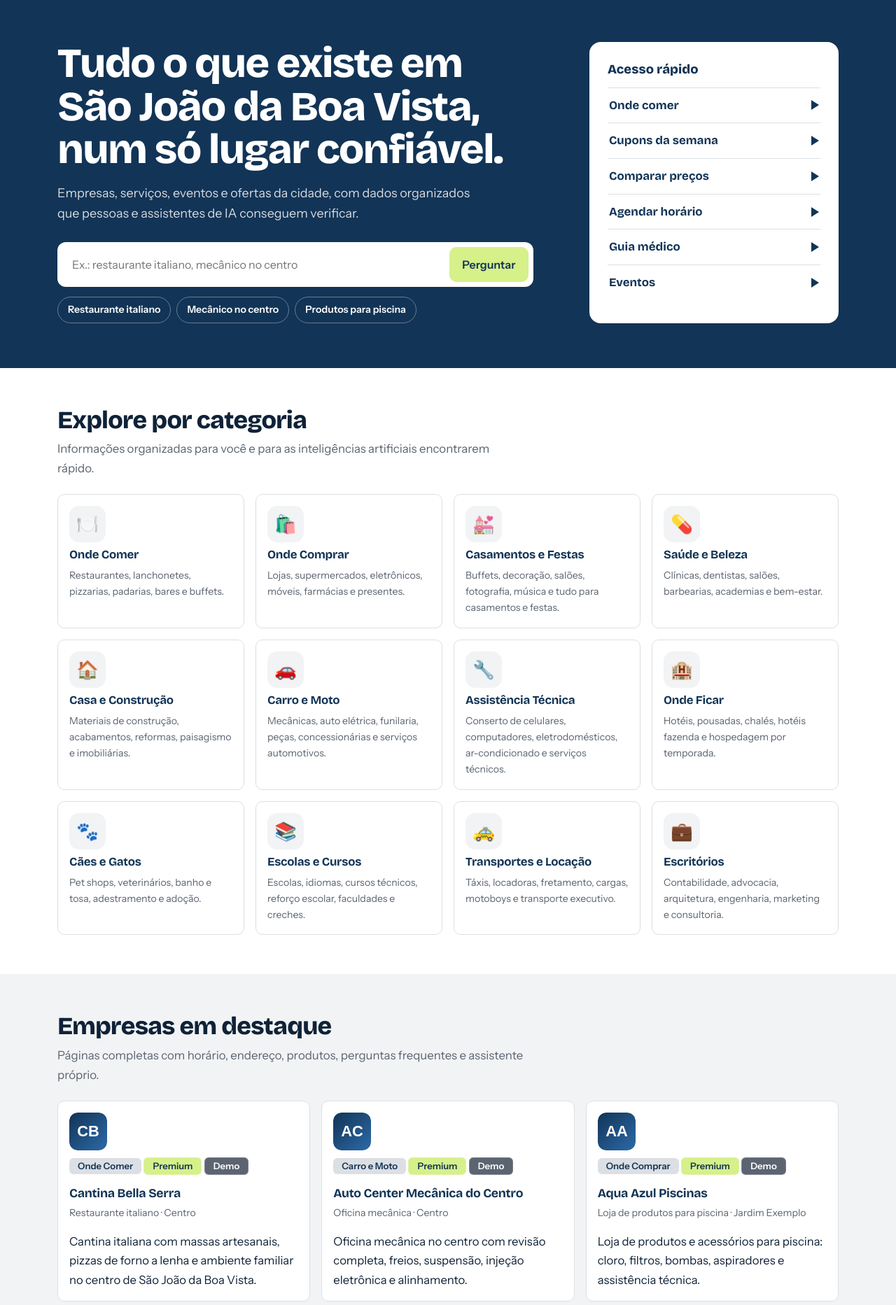
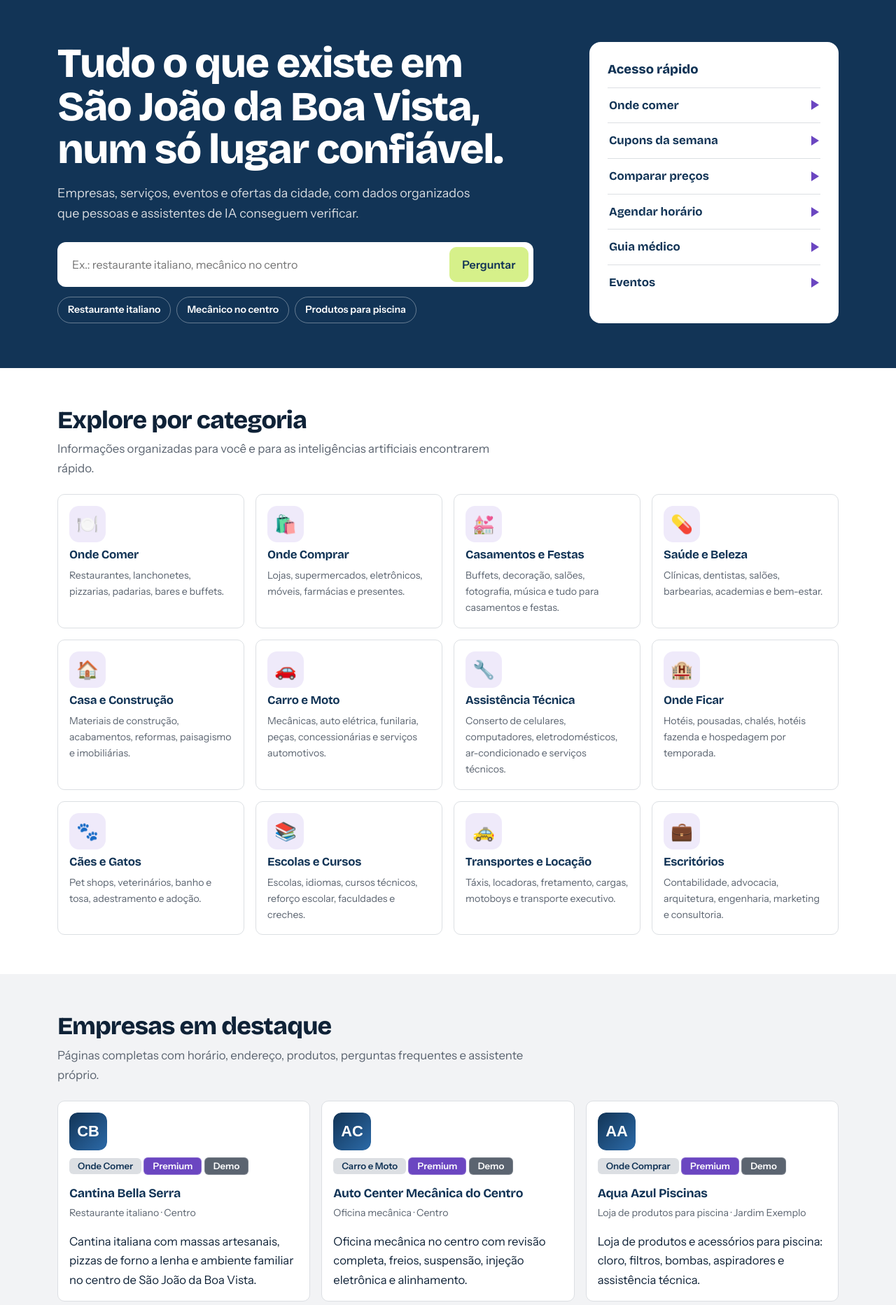
Before and after one commit to Corbano/SaoJoaoDigital, a PHP site: page / in a window 1280 px wide. Shown: the part 55-1920 px from the top of the page at 70% size. Run offline with PHP 8.4, Linux system fonts and the light colour scheme.

Commit message:
Roxo na paleta como cor de apoio
Co-Authored-By: Claude Sonnet 5.5 <noreply@anthropic.com>

```diff
--- a/assets/css/style.css
+++ b/assets/css/style.css
@@ -458,3 +458,24 @@ section.block.alt{background:var(--cinza-1)}
 .btn-primary,.btn-warning{--bs-btn-hover-bg:#e3f5ab;--bs-btn-hover-border-color:#e3f5ab;--bs-btn-active-bg:#c4e46a;--bs-btn-active-border-color:#c4e46a}
 .notice{border-color:#e0efb0;color:#33440a}
 .cupom-codigo code{border-color:#b5d457}
+
+/* ---- Roxo como cor de apoio (v5.3) ---- */
+:root{--roxo:#6b46c1;--roxo-d:#553399;--roxo-t:#efeafa}
+.text-bg-primary{background-color:var(--roxo)!important;color:#fff!important}
+.cat-card .ico{background:var(--roxo-t)}
+a:hover{color:var(--roxo)}
+.card:hover{border-color:var(--roxo)}
+:focus-visible{outline-color:var(--roxo)}
+.destinos a::after{border-left-color:var(--roxo)}
+.destinos a:hover,.hero .destinos a:not(.btn):hover{color:var(--roxo)}
+.card.plan.feat{border:2px solid var(--roxo)}
+.plan .price{color:var(--roxo-d)}
+.cupom-codigo code{background:var(--roxo-t);border-color:var(--roxo);color:var(--roxo-d)}
+.chip:hover{background:#fff;border-color:#fff;color:var(--roxo-d)}
+.accordion{--bs-accordion-active-bg:var(--roxo-t);--bs-accordion-active-color:var(--roxo-d);--bs-accordion-btn-focus-box-shadow:0 0 0 .2rem rgba(107,70,193,.25)}
+.form-control:focus,.form-select:focus{border-color:var(--roxo);box-shadow:0 0 0 .2rem rgba(107,70,193,.2)}
+.form-check-input:checked{background-color:var(--roxo);border-color:var(--roxo)}
+.site-footer{border-top:3px solid var(--roxo)}
+.btn-outline-primary,.btn-outline-secondary{--bs-btn-hover-border-color:var(--roxo)}
+.msg.user{background:var(--roxo)}
+.chat-head{background:var(--marinho)}
--- a/categorias/carro-moto/mecanicas/index.html
+++ b/categorias/carro-moto/mecanicas/index.html
@@ -36,7 +36,7 @@
 <p class="lead">Mecânicas em São João da Boa Vista, dentro de <a href="/categorias/carro-moto/">Carro e Moto</a>. 1 empresa cadastrada.</p>
 <section class="mb-4"><h2 class="h4">Empresas</h2><div class="row g-3"><div class="col-12 col-md-6 col-lg-4" data-cat="carro-moto" data-busca="auto center mecanica do centro oficina mecanica mecanico oficina carro freios suspensao revisao injecao centro alinhamento centro oficina mecanica no centro com revisao completa freios suspensao injecao eletronica e alinhamento"><article class="card h-100 shadow-sm"><div class="card-body">
 <img class="logo" src="/assets/img/empresas/auto-center-mecanica-do-centro/logo.svg" width="54" height="54" alt="Logo Auto Center Mecânica do Centro" loading="lazy">
-<div><span class="badge text-bg-info">Carro e Moto</span> <span class="badge text-bg-warning">Premium</span> <span class="badge text-bg-secondary">Demo</span></div>
+<div><span class="badge text-bg-info">Carro e Moto</span> <span class="badge text-bg-primary">Premium</span> <span class="badge text-bg-secondary">Demo</span></div>
 <h3><a href="/empresas/auto-center-mecanica-do-centro/">Auto Center Mecânica do Centro</a></h3>
 <p class="meta">Oficina mecânica · Centro</p>
 <p class="mb-0">Oficina mecânica no centro com revisão completa, freios, suspensão, injeção eletrônica e alinhamento.</p></div></article></div></div></section>
--- a/categorias/casa-construcao/materiais-construcao/index.html
+++ b/categorias/casa-construcao/materiais-construcao/index.html
@@ -36,7 +36,7 @@
 <p class="lead">Materiais de Construção em São João da Boa Vista, dentro de <a href="/categorias/casa-construcao/">Casa e Construção</a>. 2 empresas cadastradas.</p>
 <section class="mb-4"><h2 class="h4">Empresas</h2><div class="row g-3"><div class="col-12 col-md-6 col-lg-4" data-cat="casa-construcao" data-busca="casa forte materiais de construcao materiais de construcao construcao cimento tinta hidraulica eletrica reforma piso distrito exemplo materiais de construcao tintas hidraulica e eletrica para obras e reformas com entrega"><article class="card h-100 shadow-sm"><div class="card-body">
 <img class="logo" src="/assets/img/empresas/casa-forte-materiais-de-construcao/logo.svg" width="54" height="54" alt="Logo Casa Forte Materiais de Construção" loading="lazy">
-<div><span class="badge text-bg-info">Casa e Construção</span> <span class="badge text-bg-warning">Premium</span> <span class="badge text-bg-secondary">Demo</span></div>
+<div><span class="badge text-bg-info">Casa e Construção</span> <span class="badge text-bg-primary">Premium</span> <span class="badge text-bg-secondary">Demo</span></div>
 <h3><a href="/empresas/casa-forte-materiais-de-construcao/">Casa Forte Materiais de Construção</a></h3>
 <p class="meta">Materiais de construção · Distrito Exemplo</p>
 <p class="mb-0">Materiais de construção, tintas, hidráulica e elétrica para obras e reformas, com entrega.</p></div></article></div><div class="col-12 col-md-6 col-lg-4" data-cat="casa-construcao" data-busca="deposito constrular deposito de materiais cimento areia tijolo construcao deposito distrito exemplo deposito de materiais basicos de construcao com entrega"><article class="card h-100 shadow-sm"><div class="card-body">
--- a/categorias/casamentos-festas/saloes-espacos/index.html
+++ b/categorias/casamentos-festas/saloes-espacos/index.html
@@ -36,7 +36,7 @@
 <p class="lead">Salões e Espaços para Eventos em São João da Boa Vista, dentro de <a href="/categorias/casamentos-festas/">Casamentos e Festas</a>. 1 empresa cadastrada.</p>
 <section class="mb-4"><h2 class="h4">Empresas</h2><div class="row g-3"><div class="col-12 col-md-6 col-lg-4" data-cat="casamentos-festas" data-busca="espaco jardim das festas salao de festas e eventos casamento festa salao buffet aniversario formatura decoracao zona rural salao com area verde para casamentos aniversarios e formaturas com buffet e decoracao opcionais"><article class="card h-100 shadow-sm"><div class="card-body">
 <img class="logo" src="/assets/img/empresas/espaco-jardim-das-festas/logo.svg" width="54" height="54" alt="Logo Espaço Jardim das Festas" loading="lazy">
-<div><span class="badge text-bg-info">Casamentos e Festas</span> <span class="badge text-bg-warning">Premium</span> <span class="badge text-bg-secondary">Demo</span></div>
+<div><span class="badge text-bg-info">Casamentos e Festas</span> <span class="badge text-bg-primary">Premium</span> <span class="badge text-bg-secondary">Demo</span></div>
 <h3><a href="/empresas/espaco-jardim-das-festas/">Espaço Jardim das Festas</a></h3>
 <p class="meta">Salão de festas e eventos · Zona Rural</p>
 <p class="mb-0">Salão com área verde para casamentos, aniversários e formaturas, com buffet e decoração opcionais.</p></div></article></div></div></section>
--- a/categorias/onde-comer/restaurantes-churrascarias/index.html
+++ b/categorias/onde-comer/restaurantes-churrascarias/index.html
@@ -36,7 +36,7 @@
 <p class="lead">Restaurantes e Churrascarias em São João da Boa Vista, dentro de <a href="/categorias/onde-comer/">Onde Comer</a>. 1 empresa cadastrada.</p>
 <section class="mb-4"><h2 class="h4">Empresas</h2><div class="row g-3"><div class="col-12 col-md-6 col-lg-4" data-cat="onde-comer" data-busca="cantina bella serra restaurante italiano italiano massas pizza vinhos almoco jantar familia delivery centro cantina italiana com massas artesanais pizzas de forno a lenha e ambiente familiar no centro de sao joao da boa vista"><article class="card h-100 shadow-sm"><div class="card-body">
 <img class="logo" src="/assets/img/empresas/cantina-bella-serra/logo.svg" width="54" height="54" alt="Logo Cantina Bella Serra" loading="lazy">
-<div><span class="badge text-bg-info">Onde Comer</span> <span class="badge text-bg-warning">Premium</span> <span class="badge text-bg-secondary">Demo</span></div>
+<div><span class="badge text-bg-info">Onde Comer</span> <span class="badge text-bg-primary">Premium</span> <span class="badge text-bg-secondary">Demo</span></div>
 <h3><a href="/empresas/cantina-bella-serra/">Cantina Bella Serra</a></h3>
 <p class="meta">Restaurante italiano · Centro</p>
 <p class="mb-0">Cantina italiana com massas artesanais, pizzas de forno a lenha e ambiente familiar no centro de São João da Boa Vista.</p></div></article></div></div></section>
--- a/categorias/onde-comprar/index.html
+++ b/categorias/onde-comprar/index.html
@@ -37,7 +37,7 @@
 <section class="mb-4"><h2 class="h5">Subcategorias</h2><ul class="list-inline subcats mb-0"><li class="list-inline-item mb-1"><span class="badge rounded-pill text-bg-light border">Lojas de Roupas</span></li><li class="list-inline-item mb-1"><span class="badge rounded-pill text-bg-light border">Supermercados</span></li><li class="list-inline-item mb-1"><span class="badge rounded-pill text-bg-light border">Lojas de Calçados</span></li><li class="list-inline-item mb-1"><span class="badge rounded-pill text-bg-light border">Eletrônicos e Informática</span></li><li class="list-inline-item mb-1"><span class="badge rounded-pill text-bg-light border">Eletrodomésticos</span></li><li class="list-inline-item mb-1"><span class="badge rounded-pill text-bg-light border">Móveis e Decoração</span></li><li class="list-inline-item mb-1"><span class="badge rounded-pill text-bg-light border">Livros e Papelaria</span></li><li class="list-inline-item mb-1"><span class="badge rounded-pill text-bg-light border">Presentes e Artesanato</span></li><li class="list-inline-item mb-1"><span class="badge rounded-pill text-bg-light border">Farmácias e Drogarias</span></li><li class="list-inline-item mb-1"><span class="badge rounded-pill text-bg-light border">Óticas</span></li><li class="list-inline-item mb-1"><span class="badge rounded-pill text-bg-light border">Floriculturas</span></li></ul></section>
 <section class="mb-4"><h2 class="h4">Empresas</h2><div class="row g-3"><div class="col-12 col-md-6 col-lg-4" data-cat="onde-comprar" data-busca="aqua azul piscinas loja de produtos para piscina piscina cloro filtro bomba limpeza tratamento acessorios verao jardim exemplo loja de produtos e acessorios para piscina cloro filtros bombas aspiradores e assistencia tecnica"><article class="card h-100 shadow-sm"><div class="card-body">
 <img class="logo" src="/assets/img/empresas/aqua-azul-piscinas/logo.svg" width="54" height="54" alt="Logo Aqua Azul Piscinas" loading="lazy">
-<div><span class="badge text-bg-info">Onde Comprar</span> <span class="badge text-bg-warning">Premium</span> <span class="badge text-bg-secondary">Demo</span></div>
+<div><span class="badge text-bg-info">Onde Comprar</span> <span class="badge text-bg-primary">Premium</span> <span class="badge text-bg-secondary">Demo</span></div>
 <h3><a href="/empresas/aqua-azul-piscinas/">Aqua Azul Piscinas</a></h3>
 <p class="meta">Loja de produtos para piscina · Jardim Exemplo</p>
 <p class="mb-0">Loja de produtos e acessórios para piscina: cloro, filtros, bombas, aspiradores e assistência técnica.</p></div></article></div><div class="col-12 col-md-6 col-lg-4" data-cat="onde-comprar" data-busca="super piscina center loja de piscinas e lazer piscina cloro filtro lazer boia jardim exemplo loja de produtos para piscina e lazer de verao"><article class="card h-100 shadow-sm"><div class="card-body">
--- a/categorias/saude-beleza/clinicas-medicas/index.html
+++ b/categorias/saude-beleza/clinicas-medicas/index.html
@@ -36,7 +36,7 @@
 <p class="lead">Clínicas Médicas em São João da Boa Vista, dentro de <a href="/categorias/saude-beleza/">Saúde e Beleza</a>. 1 empresa cadastrada.</p>
 <section class="mb-4"><h2 class="h4">Empresas</h2><div class="row g-3"><div class="col-12 col-md-6 col-lg-4" data-cat="saude-beleza" data-busca="clinica vida plena clinica multidisciplinar clinica medico fisioterapia nutricao psicologia consulta exames convenio centro clinica multidisciplinar com clinica geral fisioterapia nutricao e psicologia"><article class="card h-100 shadow-sm"><div class="card-body">
 <img class="logo" src="/assets/img/empresas/clinica-vida-plena/logo.svg" width="54" height="54" alt="Logo Clínica Vida Plena" loading="lazy">
-<div><span class="badge text-bg-info">Saúde e Beleza</span> <span class="badge text-bg-warning">Premium</span> <span class="badge text-bg-secondary">Demo</span></div>
+<div><span class="badge text-bg-info">Saúde e Beleza</span> <span class="badge text-bg-primary">Premium</span> <span class="badge text-bg-secondary">Demo</span></div>
 <h3><a href="/empresas/clinica-vida-plena/">Clínica Vida Plena</a></h3>
 <p class="meta">Clínica multidisciplinar · Centro</p>
 <p class="mb-0">Clínica multidisciplinar com clínica geral, fisioterapia, nutrição e psicologia.</p></div></article></div></div></section>
--- a/categorias/saude-beleza/index.html
+++ b/categorias/saude-beleza/index.html
@@ -37,7 +37,7 @@
 <section class="mb-4"><h2 class="h5">Subcategorias</h2><ul class="list-inline subcats mb-0"><li class="list-inline-item mb-1"><a class="badge rounded-pill text-bg-primary text-decoration-none" href="/categorias/saude-beleza/clinicas-medicas/">Clínicas Médicas (1)</a></li><li class="list-inline-item mb-1"><span class="badge rounded-pill text-bg-light border">Salões de Beleza</span></li><li class="list-inline-item mb-1"><span class="badge rounded-pill text-bg-light border">Barbearias</span></li><li class="list-inline-item mb-1"><span class="badge rounded-pill text-bg-light border">Academias</span></li><li class="list-inline-item mb-1"><span class="badge rounded-pill text-bg-light border">Estúdios de Pilates</span></li><li class="list-inline-item mb-1"><span class="badge rounded-pill text-bg-light border">Clínicas de Estética e Spas</span></li><li class="list-inline-item mb-1"><span class="badge rounded-pill text-bg-light border">Dentistas e Odontologia</span></li><li class="list-inline-item mb-1"><span class="badge rounded-pill text-bg-light border">Psicólogos e Terapeutas</span></li><li class="list-inline-item mb-1"><span class="badge rounded-pill text-bg-light border">Nutricionistas</span></li><li class="list-inline-item mb-1"><span class="badge rounded-pill text-bg-light border">Podólogos</span></li><li class="list-inline-item mb-1"><span class="badge rounded-pill text-bg-light border">Massagistas</span></li></ul></section>
 <section class="mb-4"><h2 class="h4">Empresas</h2><div class="row g-3"><div class="col-12 col-md-6 col-lg-4" data-cat="saude-beleza" data-busca="clinica vida plena clinica multidisciplinar clinica medico fisioterapia nutricao psicologia consulta exames convenio centro clinica multidisciplinar com clinica geral fisioterapia nutricao e psicologia"><article class="card h-100 shadow-sm"><div class="card-body">
 <img class="logo" src="/assets/img/empresas/clinica-vida-plena/logo.svg" width="54" height="54" alt="Logo Clínica Vida Plena" loading="lazy">
-<div><span class="badge text-bg-info">Saúde e Beleza</span> <span class="badge text-bg-warning">Premium</span> <span class="badge text-bg-secondary">Demo</span></div>
+<div><span class="badge text-bg-info">Saúde e Beleza</span> <span class="badge text-bg-primary">Premium</span> <span class="badge text-bg-secondary">Demo</span></div>
 <h3><a href="/empresas/clinica-vida-plena/">Clínica Vida Plena</a></h3>
 <p class="meta">Clínica multidisciplinar · Centro</p>
 <p class="mb-0">Clínica multidisciplinar com clínica geral, fisioterapia, nutrição e psicologia.</p></div></article></div></div></section>
--- a/index.html
+++ b/index.html
@@ -45,32 +45,32 @@
 <section class="block alt"><div class="container"><h2>Empresas em destaque</h2><p class="sub">Páginas completas com horário, endereço, produtos, perguntas frequentes e assistente próprio.</p>
 <div class="row g-3"><div class="col-12 col-md-6 col-lg-4" data-cat="onde-comer" data-busca="cantina bella serra restaurante italiano italiano massas pizza vinhos almoco jantar familia delivery centro cantina italiana com massas artesanais pizzas de forno a lenha e ambiente familiar no centro de sao joao da boa vista"><article class="card h-100 shadow-sm"><div class="card-body">
 <img class="logo" src="/assets/img/empresas/cantina-bella-serra/logo.svg" width="54" height="54" alt="Logo Cantina Bella Serra" loading="lazy">
-<div><span class="badge text-bg-info">Onde Comer</span> <span class="badge text-bg-warning">Premium</span> <span class="badge text-bg-secondary">Demo</span></div>
+<div><span class="badge text-bg-info">Onde Comer</span> <span class="badge text-bg-primary">Premium</span> <span class="badge text-bg-secondary">Demo</span></div>
 <h3><a href="/empresas/cantina-bella-serra/">Cantina Bella Serra</a></h3>
 <p class="meta">Restaurante italiano · Centro</p>
 <p class="mb-0">Cantina italiana com massas artesanais, pizzas de forno a lenha e ambiente familiar no centro de São João da Boa Vista.</p></div></article></div><div class="col-12 col-md-6 col-lg-4" data-cat="carro-moto" data-busca="auto center mecanica do centro oficina mecanica mecanico oficina carro freios suspensao revisao injecao centro alinhamento centro oficina mecanica no centro com revisao completa freios suspensao injecao eletronica e alinhamento"><article class="card h-100 shadow-sm"><div class="card-body">
 <img class="logo" src="/assets/img/empresas/auto-center-mecanica-do-centro/logo.svg" width="54" height="54" alt="Logo Auto Center Mecânica do Centro" loading="lazy">
-<div><span class="badge text-bg-info">Carro e Moto</span> <span class="badge text-bg-warning">Premium</span> <span class="badge text-bg-secondary">Demo</span></div>
+<div><span class="badge text-bg-info">Carro e Moto</span> <span class="badge text-bg-primary">Premium</span> <span class="badge text-bg-secondary">Demo</span></div>
 <h3><a href="/empresas/auto-center-mecanica-do-centro/">Auto Center Mecânica do Centro</a></h3>
 <p class="meta">Oficina mecânica · Centro</p>
 <p class="mb-0">Oficina mecânica no centro com revisão completa, freios, suspensão, injeção eletrônica e alinhamento.</p></div></article></div><div class="col-12 col-md-6 col-lg-4" data-cat="onde-comprar" data-busca="aqua azul piscinas loja de produtos para piscina piscina cloro filtro bomba limpeza tratamento acessorios verao jardim exemplo loja de produtos e acessorios para piscina cloro filtros bombas aspiradores e assistencia tecnica"><article class="card h-100 shadow-sm"><div class="card-body">
 <img class="logo" src="/assets/img/empresas/aqua-azul-piscinas/logo.svg" width="54" height="54" alt="Logo Aqua Azul Piscinas" loading="lazy">
-<div><span class="badge text-bg-info">Onde Comprar</span> <span class="badge text-bg-warning">Premium</span> <span class="badge text-bg-secondary">Demo</span></div>
+<div><span class="badge text-bg-info">Onde Comprar</span> <span class="badge text-bg-primary">Premium</span> <span class="badge text-bg-secondary">Demo</span></div>
 <h3><a href="/empresas/aqua-azul-piscinas/">Aqua Azul Piscinas</a></h3>
 <p class="meta">Loja de produtos para piscina · Jardim Exemplo</p>
 <p class="mb-0">Loja de produtos e acessórios para piscina: cloro, filtros, bombas, aspiradores e assistência técnica.</p></div></article></div><div class="col-12 col-md-6 col-lg-4" data-cat="saude-beleza" data-busca="clinica vida plena clinica multidisciplinar clinica medico fisioterapia nutricao psicologia consulta exames convenio centro clinica multidisciplinar com clinica geral fisioterapia nutricao e psicologia"><article class="card h-100 shadow-sm"><div class="card-body">
 <img class="logo" src="/assets/img/empresas/clinica-vida-plena/logo.svg" width="54" height="54" alt="Logo Clínica Vida Plena" loading="lazy">
-<div><span class="badge text-bg-info">Saúde e Beleza</span> <span class="badge text-bg-warning">Premium</span> <span class="badge text-bg-secondary">Demo</span></div>
+<div><span class="badge text-bg-info">Saúde e Beleza</span> <span class="badge text-bg-primary">Premium</span> <span class="badge text-bg-secondary">Demo</span></div>
 <h3><a href="/empresas/clinica-vida-plena/">Clínica Vida Plena</a></h3>
 <p class="meta">Clínica multidisciplinar · Centro</p>
 <p class="mb-0">Clínica multidisciplinar com clínica geral, fisioterapia, nutrição e psicologia.</p></div></article></div><div class="col-12 col-md-6 col-lg-4" data-cat="casamentos-festas" data-busca="espaco jardim das festas salao de festas e eventos casamento festa salao buffet aniversario formatura decoracao zona rural salao com area verde para casamentos aniversarios e formaturas com buffet e decoracao opcionais"><article class="card h-100 shadow-sm"><div class="card-body">
 <img class="logo" src="/assets/img/empresas/espaco-jardim-das-festas/logo.svg" width="54" height="54" alt="Logo Espaço Jardim das Festas" loading="lazy">
-<div><span class="badge text-bg-info">Casamentos e Festas</span> <span class="badge text-bg-warning">Premium</span> <span class="badge text-bg-secondary">Demo</span></div>
+<div><span class="badge text-bg-info">Casamentos e Festas</span> <span class="badge text-bg-primary">Premium</span> <span class="badge text-bg-secondary">Demo</span></div>
 <h3><a href="/empresas/espaco-jardim-das-festas/">Espaço Jardim das Festas</a></h3>
 <p class="meta">Salão de festas e eventos · Zona Rural</p>
 <p class="mb-0">Salão com área verde para casamentos, aniversários e formaturas, com buffet e decoração opcionais.</p></div></article></div><div class="col-12 col-md-6 col-lg-4" data-cat="casa-construcao" data-busca="casa forte materiais de construcao materiais de construcao construcao cimento tinta hidraulica eletrica reforma piso distrito exemplo materiais de construcao tintas hidraulica e eletrica para obras e reformas com entrega"><article class="card h-100 shadow-sm"><div class="card-body">
 <img class="logo" src="/assets/img/empresas/casa-forte-materiais-de-construcao/logo.svg" width="54" height="54" alt="Logo Casa Forte Materiais de Construção" loading="lazy">
-<div><span class="badge text-bg-info">Casa e Construção</span> <span class="badge text-bg-warning">Premium</span> <span class="badge text-bg-secondary">Demo</span></div>
+<div><span class="badge text-bg-info">Casa e Construção</span> <span class="badge text-bg-primary">Premium</span> <span class="badge text-bg-secondary">Demo</span></div>
 <h3><a href="/empresas/casa-forte-materiais-de-construcao/">Casa Forte Materiais de Construção</a></h3>
 <p class="meta">Materiais de construção · Distrito Exemplo</p>
 <p class="mb-0">Materiais de construção, tintas, hidráulica e elétrica para obras e reformas, com entrega.</p></div></article></div></div><p><a class="btn btn-outline-secondary" href="/empresas/">Ver todas as empresas</a></p></div></section>
--- a/tools/build.js
+++ b/tools/build.js
@@ -145,7 +145,7 @@ function cardEmpresa(e) {
   const busca = [e.nome, e.subcategoria, (e.tags || []).join(' '), e.endereco.bairro, e.resumo].join(' ');
   return `<div class="col-12 col-md-6 col-lg-4" data-cat="${esc(e.categoria)}" data-busca="${esc(norm(busca))}"><article class="card h-100 shadow-sm"><div class="card-body">
 <img class="logo" src="${empLogo(e)}" width="54" height="54" alt="Logo ${esc(e.nome)}" loading="lazy">
-<div><span class="badge text-bg-info">${esc(catById[e.categoria].nome)}</span> ${e.plano === 'premium' ? '<span class="badge text-bg-warning">Premium</span>' : ''}${e.demo ? ' <span class="badge text-bg-secondary">Demo</span>' : ''}</div>
+<div><span class="badge text-bg-info">${esc(catById[e.categoria].nome)}</span> ${e.plano === 'premium' ? '<span class="badge text-bg-primary">Premium</span>' : ''}${e.demo ? ' <span class="badge text-bg-secondary">Demo</span>' : ''}</div>
 <h3><a href="/empresas/${e.slug}/">${esc(e.nome)}</a></h3>
 <p class="meta">${esc(e.subcategoria)} · ${esc(e.endereco.bairro)}</p>
 <p class="mb-0">${esc(e.resumo)}</p></div></article></div>`;
```
Also changed, not shown: categorias/carro-moto/index.html (+1 -1 lines), categorias/casa-construcao/index.html (+1 -1 lines), categorias/casamentos-festas/index.html (+1 -1 lines), categorias/onde-comer/index.html (+1 -1 lines), empresas/index.html (+6 -6 lines), README.md.
